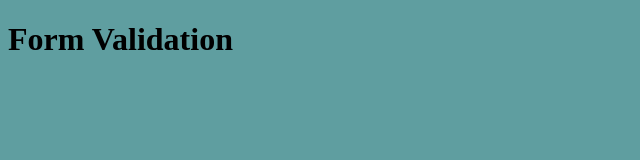
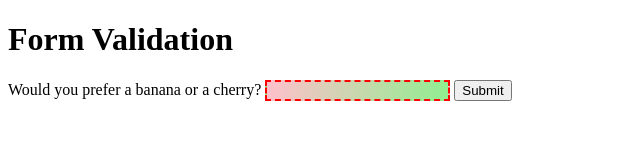
Before and after one commit to lswebdevelops/Form-Validation, a plain HTML site: page index.html in a window 1280 px wide. Shown: the whole page, without its empty margins (0-640 px from the left). Drawn offline with Linux system fonts and the light colour scheme.

Commit message:
validating a form using css and html

```diff
--- a/index.html
+++ b/index.html
@@ -10,5 +10,10 @@
 </head>
 <body>
     <h1>Form Validation</h1>
+    <form>
+        <label for="choose">Would you prefer a banana or a cherry?</label>
+        <input id="choose" required name="i_like" pattern="[Bb]anana|[Cc]herry" minlength="6" maxlength="6"/>
+        <button>Submit</button>
+      </form>
 </body>
 </html>
--- a/style.css
+++ b/style.css
@@ -1,3 +1,11 @@
-*{
-    background-color: cadetblue;
-}
+input:invalid {
+    border: 2px dashed red;
+  }
+
+  input:invalid:required {
+    background-image: linear-gradient(to right, pink, lightgreen);
+  }
+
+  input:valid {
+    border: 2px solid #1eb635;
+  }
```
